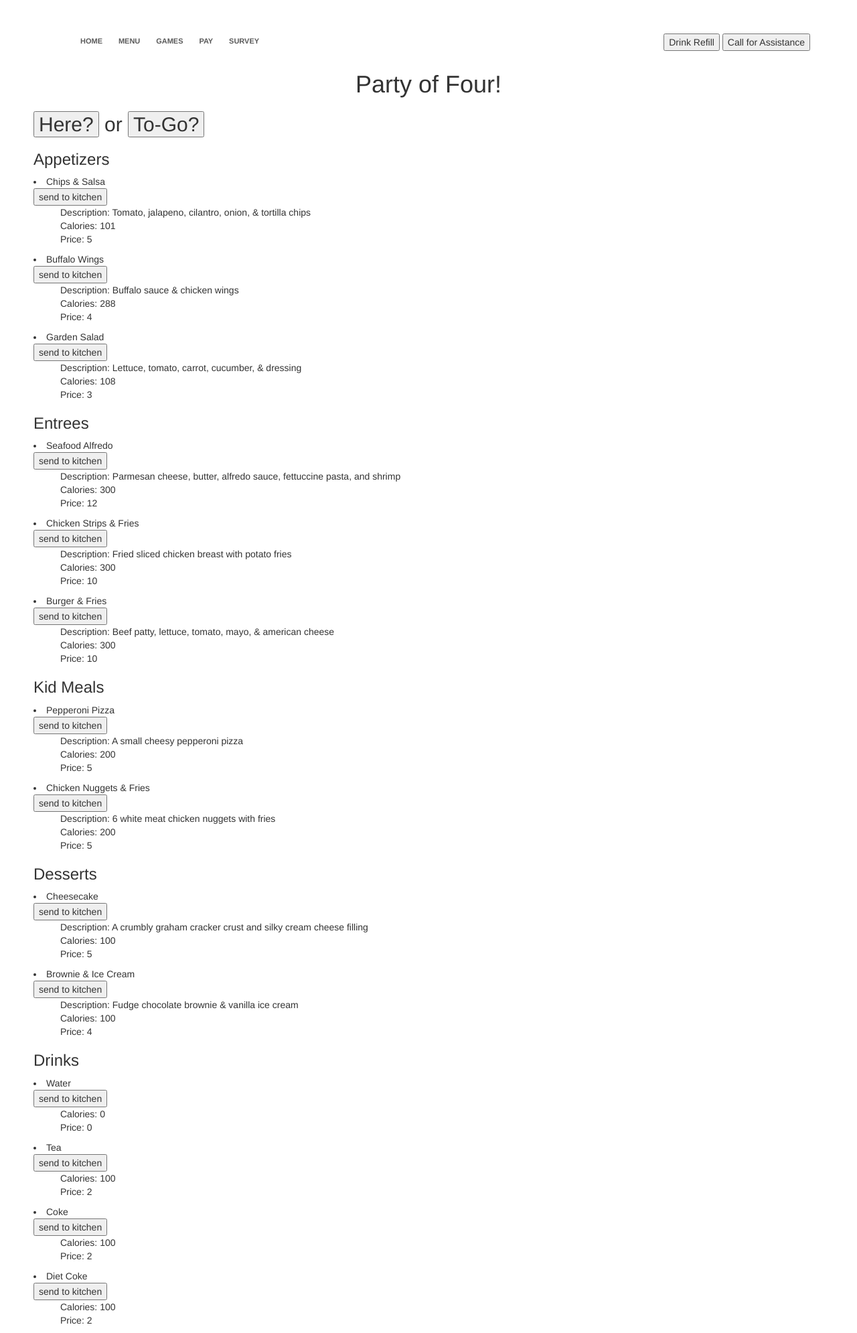
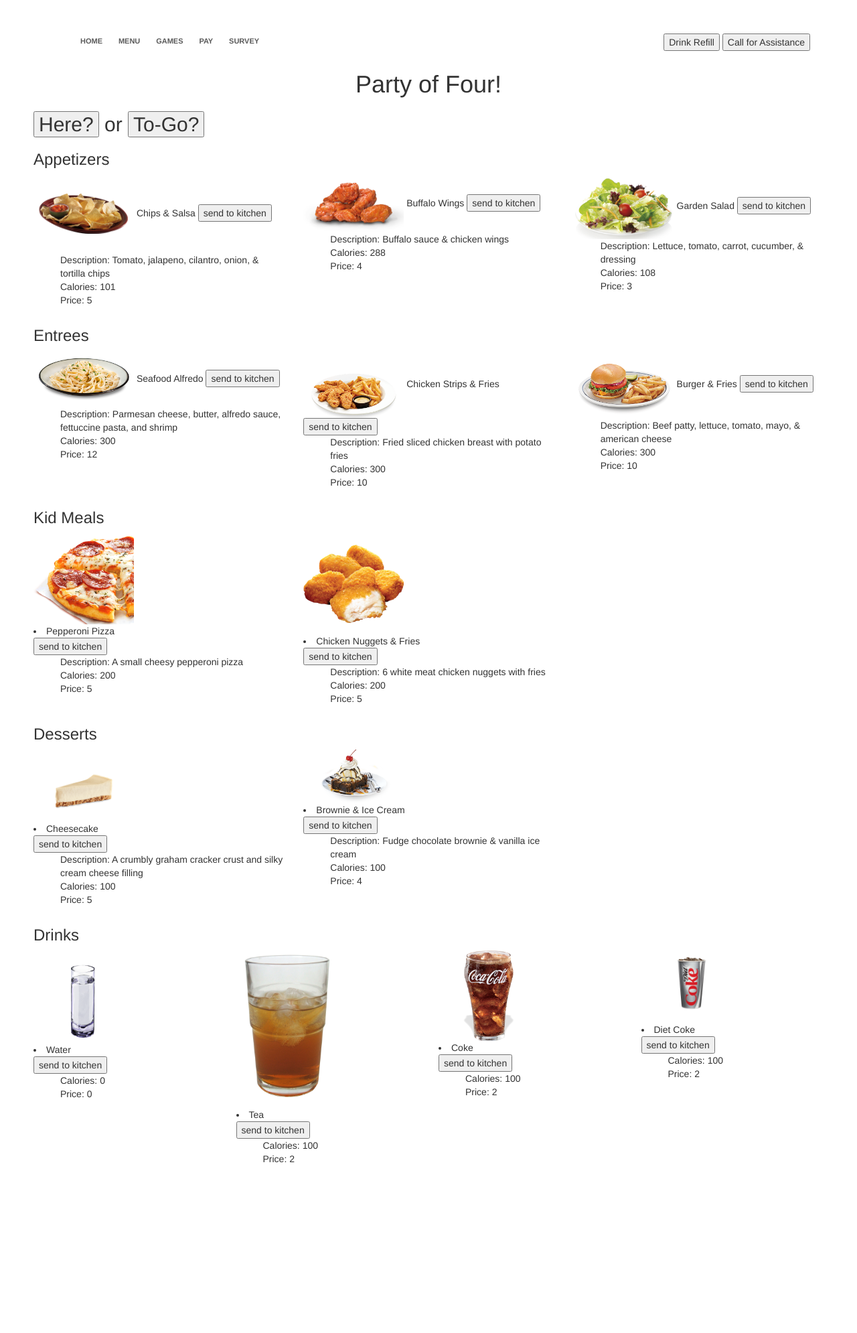
Before and after one commit to juliequiroz2013/csce4444, a Node server app: page /menu in a window 1280 px wide. Shown: the top 1990 px of the page at 67% size. After the commit the page ends 1736 px from the top, so only its background shows below. Run offline with Node 20, Linux system fonts and the light colour scheme; some libraries are stand-ins or nearby versions.

Commit message:
Menu changes

```diff
--- a/pof/views/menu.ejs
+++ b/pof/views/menu.ejs
@@ -22,7 +22,42 @@
     or
     <input id="addtocart" type="button" value="To-Go?" onclick="heretogo('TO GO')" /></h2>
     <h3>Appetizers</h3>
+    <div class="row">
         <% menuitems.Appetizers.forEach(function(food) { %>
+            <div class="col-md-4">
+                <img src="/images/<%=food.item%>.png" alt="party of four food item" width="150">
+                <%= food.item %>
+                <input id="addtocart" type="button" value="send to kitchen" onclick="addItem('<%=food.item %>', '<%= food.price %>')" />
+                <ul>
+                    <li>Description: <%= food.categoryDescription %></li><br>
+                    <li>Calories: <%= food.calories %></li><br>
+                    <li>Price: <%= food.price %></li><br>
+                </ul>
+            </div>
+        <% }); %>
+    </div>
+
+    <h3>Entrees</h3>
+    <div class="row">
+        <% menuitems.Entrees.forEach(function(food) { %>
+        <div class="col-md-4">
+            <img src="/images/<%=food.item%>.png" alt="party of four food item" width="150">
+            <%= food.item %>
+            <input id="addtocart" type="button" value="send to kitchen" onclick="addItem('<%=food.item %>', '<%= food.price %>')" />
+            <ul>
+                <li>Description: <%= food.categoryDescription %></li><br>
+                <li>Calories: <%= food.calories %></li><br>
+                <li>Price: <%= food.price %></li><br>
+            </ul>
+        </div>
+        <% }); %>
+    </div>
+
+    <h3>Kid Meals</h3>
+    <div class="row">
+        <% menuitems.Kids.forEach(function(food) { %>
+        <div class="col-md-4">
+            <img src="/images/<%=food.item%>.png" alt="party of four food item" width="150">
             <li><%= food.item %></li>
             <input id="addtocart" type="button" value="send to kitchen" onclick="addItem('<%=food.item %>', '<%= food.price %>')" />
             <ul>
@@ -30,10 +65,15 @@
                 <li>Calories: <%= food.calories %></li><br>
                 <li>Price: <%= food.price %></li><br>
             </ul>
+        </div>
         <% }); %>
+    </div>
 
-    <h3>Entrees</h3>
-    <% menuitems.Entrees.forEach(function(food) { %>
+    <h3>Desserts</h3>
+    <div class="row">
+        <% menuitems.Desserts.forEach(function(food) { %>
+        <div class="col-md-4">
+            <img src="/images/<%=food.item%>.png" alt="party of four food item" width="150">
             <li><%= food.item %></li>
             <input id="addtocart" type="button" value="send to kitchen" onclick="addItem('<%=food.item %>', '<%= food.price %>')" />
             <ul>
@@ -41,32 +81,15 @@
                 <li>Calories: <%= food.calories %></li><br>
                 <li>Price: <%= food.price %></li><br>
             </ul>
+        </div>
     <% }); %>
-
-    <h3>Kid Meals</h3>
-    <% menuitems.Kids.forEach(function(food) { %>
-    <li><%= food.item %></li>
-    <input id="addtocart" type="button" value="send to kitchen" onclick="addItem('<%=food.item %>', '<%= food.price %>')" />
-    <ul>
-        <li>Description: <%= food.categoryDescription %></li><br>
-        <li>Calories: <%= food.calories %></li><br>
-        <li>Price: <%= food.price %></li><br>
-    </ul>
-    <% }); %>
-
-    <h3>Desserts</h3>
-    <% menuitems.Desserts.forEach(function(food) { %>
-    <li><%= food.item %></li>
-    <input id="addtocart" type="button" value="send to kitchen" onclick="addItem('<%=food.item %>', '<%= food.price %>')" />
-    <ul>
-        <li>Description: <%= food.categoryDescription %></li><br>
-        <li>Calories: <%= food.calories %></li><br>
-        <li>Price: <%= food.price %></li><br>
-    </ul>
-    <% }); %>
+    </div>
 
     <h3>Drinks</h3>
+    <div class="row">
         <% menuitems.Drinks.forEach(function(food) { %>
+        <div class="col-md-3">
+            <img src="/images/<%=food.item%>.png" alt="party of four food item" width="150">
             <li><%= food.item %></li>
             <% var today = new Date().getHours();%>
             <% if(today >= 16 && today <= 19){ %>
@@ -83,6 +106,8 @@
                     <li>Price: <%= food.price %></li><br>
                 <% } %>
             </ul>
+        </div>
         <% }); %>
+    </div>
 </body>
 </html>
```
Also changed, not shown: pof/views/pay.ejs (+11 -3 lines), pof/public/images/Brownie & Ice Cream.png (added), pof/public/images/Buffalo Wings.png (added), pof/public/images/Burger & Fries.png (added), pof/public/images/Cheesecake.png (added), pof/public/images/Chicken Nuggets & Fries.png (added), pof/public/images/Chicken Strips & Fries.png (added), pof/public/images/Chips & Salsa.png (added), pof/public/images/Coke.png (added), pof/public/images/Diet Coke.png (added), pof/public/images/Garden Salad.png (added), pof/public/images/Pepperoni Pizza.png (added), pof/public/images/Seafood Alfredo.png (added), pof/public/images/Tea.png (added), 1 more files. Lines whose indentation alone changed are shown as unchanged.
